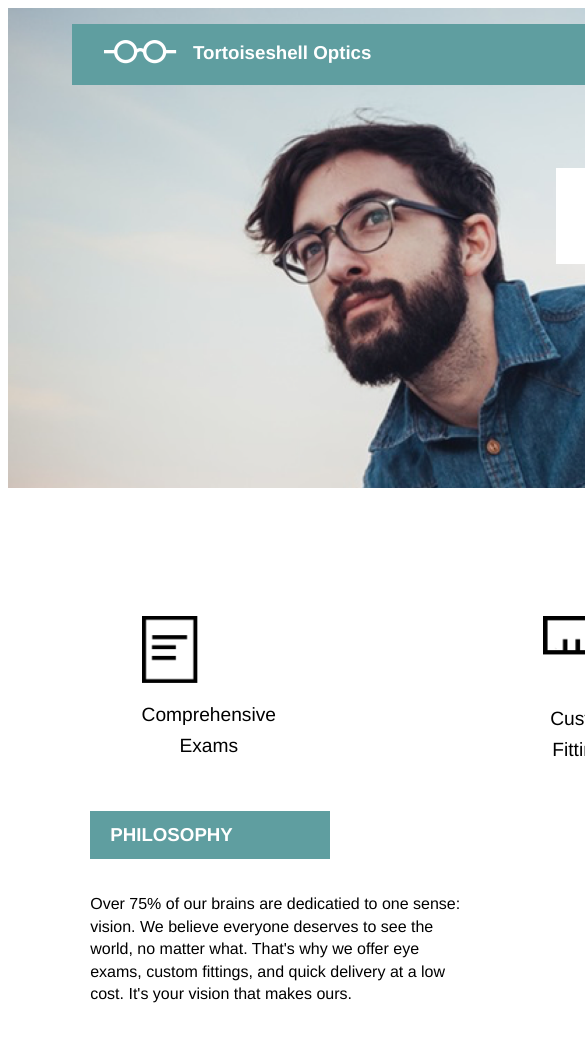
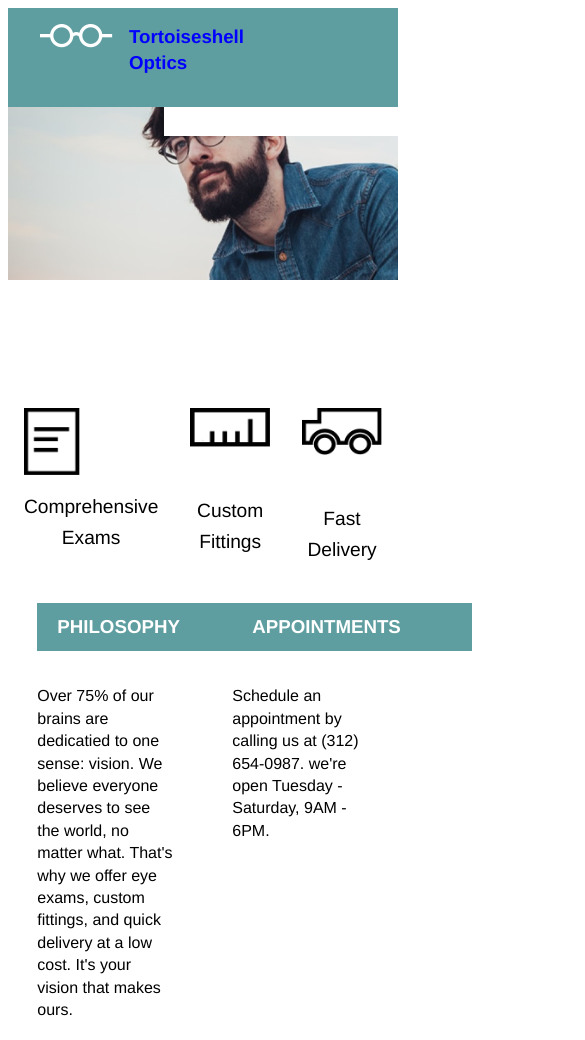
Before and after one commit to kkinloch/TortoiseshellOptics, a plain HTML site: page index.html in a window 390 px wide. Shown: the top 1040 px of the page, 585 px wide, since content can reach past the window. Drawn offline with Linux system fonts and the light colour scheme.

Commit message:
Add Responsive Design.

```diff
--- a/css/index.css
+++ b/css/index.css
@@ -157,3 +157,77 @@ footer img {
 footer h3 {
   margin-left: 1rem;
 }
+
+@media only screen and (max-width: 768px) {
+  body {
+    width: 100%;
+  }
+  header {
+    margin-top: 0rem;
+    margin-left: 0rem;
+    width: 100%;
+  }
+  header h3 {
+    color: red;
+  }
+  .main {
+    height: 22rem;
+    background-image: cover;
+  }
+  .main_text {
+    position: relative;
+    margin-top: 5rem;
+    left: 40%;
+    height: 4rem;
+    width: 27rem;
+  }
+  .main p {
+    color: red;
+    margin-left: 5rem;
+    margin-right: 5rem;
+    margin-top: 0.75rem;
+    margin-bottom: 0.75rem;
+    text-transform: uppercase;
+    font-size: 1.33rem;
+  }
+}
+
+@media only screen and (max-width: 425px) {
+  body {
+    width: 100%;
+  }
+  header {
+    margin-top: 0rem;
+    margin-left: 0rem;
+    width: 100%;
+  }
+  header h3 {
+    color: blue;
+  }
+  .main {
+    height: 17rem;
+    background-size: cover;
+  }
+  .main_text {
+    position: relative;
+    margin-top: 5rem;
+    left: 40%;
+    height: 3rem;
+    width: 20rem;
+  }
+  .main p {
+    color: blue;
+    margin-left: 3rem;
+    margin-right: 3rem;
+    margin-top: 0.25rem;
+    margin-bottom: 0.25rem;
+    text-transform: uppercase;
+    font-size: .75rem;
+  }
+  .services {
+    flex-wrap: wrap;
+  }
+  .vision {
+    flex-wrap: wrap;
+  }
+}
```
